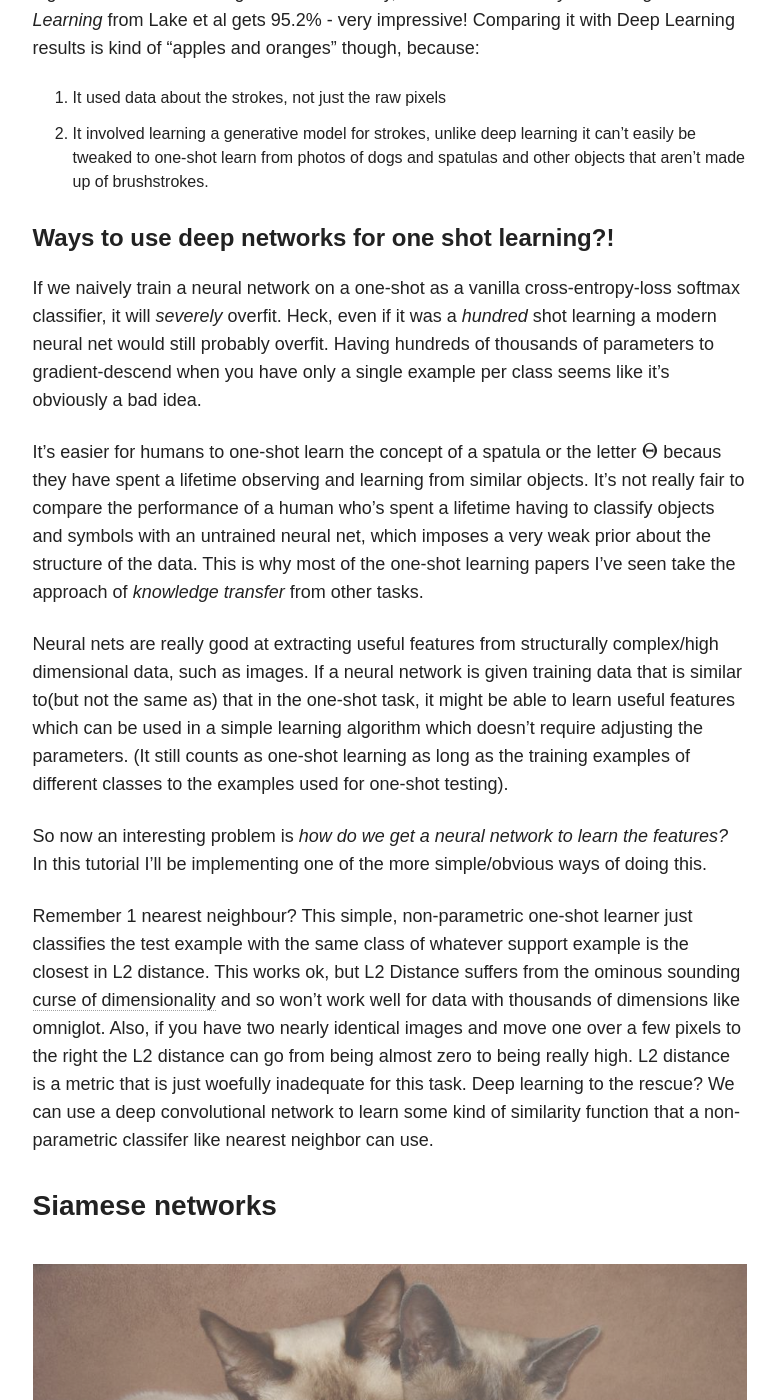
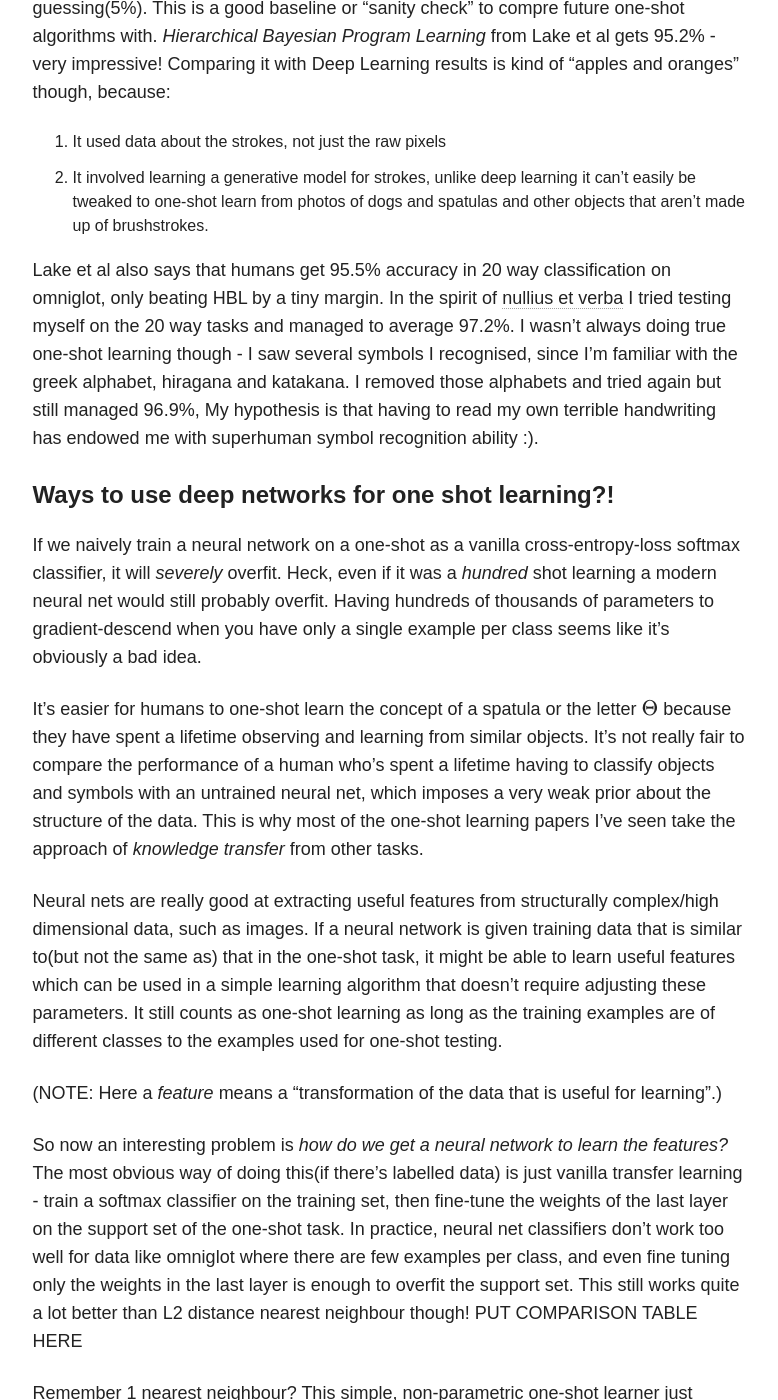
Before and after one commit to sorenbouma/sorenbouma.github.io, a Jekyll site: the page built from _posts/blog/2017-02-11-oneshot.md, in a window 1280 px wide and 1400 px high, scrolled down 4591 px. Shown: the whole window, without its empty margins (347-1125 px from the left). Built offline with Jekyll 4.4.1, drawn with Linux system fonts in a browser that asks for light colours; nearby versions of some CDN libraries; formulas are drawn with MathJax 3; comment, search, counter and statistics services are not loaded; some of the changed text lies outside the part shown.

Commit message:
added paragraph about fine-tuning

```diff
--- a/_posts/blog/2017-02-11-oneshot.md
+++ b/_posts/blog/2017-02-11-oneshot.md
@@ -49,7 +49,7 @@ Before we try to solve any problem, we should first precisely state what the pro
 
 Our model is given a tiny labelled training set  \\( S \\), which has N examples, each of a different class.
 
-\\[ S =  \{ (x_c) \}_{c=1}^{N} \\]
+\\[ S =  \{ \{x_c \} \}_{c=1}^{N} \\]
 
  It is also given \\( \hat{x} \\), the test example it has to classify. \\( \hat{x} \\) and \\(x_c \\) are all vectors \\( \in  \mathbb{R}^n \\) for some n.
 
@@ -68,7 +68,7 @@ Here are some examples of one-shot learning tasks on the Omniglot dataset, which
 
 ## About the data - Omniglot! :
 
-The [Omniglot dataset](https://github.com/brendenlake/omniglot " Lake, B. M., Salakhutdinov, R., and Tenenbaum, J. B. (2015). Human-level concept learning through probabilistic program induction. Science, 350(6266), 1332-1338.") is a collection of 1623 hand drawn characters from 50 alphabets. For every character there are just 20 examples, each drawn by a different person at resolution 105x105. It's sometimes referred to as the *transpose* of [MNIST](https://en.wikipedia.org/wiki/MNIST_database), since it has 1623 types of character with only 20 examples each, in contrast to MNIST having thousands of examples for only 10 digits. There is also data about the strokes used to create ech character, but we won't be using that. It's a really good benchmark for one-shot classification algorithms.
+The [Omniglot dataset](https://github.com/brendenlake/omniglot " Lake, B. M., Salakhutdinov, R., and Tenenbaum, J. B. (2015). Human-level concept learning through probabilistic program induction. Science, 350(6266), 1332-1338.") is a collection of 1623 hand drawn characters from 50 alphabets. For every character there are just 20 examples, each drawn by a different person at resolution 105x105. It's sometimes referred to as the *transpose* of [MNIST](https://en.wikipedia.org/wiki/MNIST_database), since it has 1623 types of character with only 20 examples each, in contrast to MNIST having thousands of examples for only 10 digits. There is also data about the strokes used to create ech character, but we won't be using that. Usually, it's split into 30 training alphabets and 20 validation alphabets.
 
 <figure class="third">
 	<a href="{{ site.url }}/images/alphabets/Braille.png"><img src="{{ site.url }}/images/alphabets/Braille.png" alt="image"></a>
@@ -81,7 +81,7 @@ The [Omniglot dataset](https://github.com/brendenlake/omniglot " Lake, B. M., Sa
 	<figcaption>A few of the alphabets from the omniglot dataset. As you can see, there's a huge variety of different symbols.</figcaption>
 </figure>
 
-
+It's a really good basic benchmark for one-shot classification algorithms.
 
 
 #### A One-Shot Learning Baseline / 1 Nearest Neighbour
@@ -90,22 +90,25 @@ The simplest way of doing classification is with k-nearest neighbours, but since
 
 \\[ C(\hat{x}) = \underset{c}{\operatorname{argmin}} \|\| \hat{x} - x_c \|\| \\]
 
-According to Koch et al, 1-nn gets 21.7% accuracy in 20 way one shot classification on omniglot. 21.7% doesn't sound great, but it's four times more accurate than random guessing(5%).  This is a good baseline or "sanity check" to compre future one-shot algorithms with. Humans get 95.5% accuracy, and *Hierarchical Bayesian Program Learning* from Lake et al gets 95.2% - very impressive! Comparing it with Deep Learning results is kind of "apples and oranges" though, because:
+According to Koch et al, 1-nn gets 21.7% accuracy in 20 way one shot classification on omniglot. 21.7% doesn't sound great, but it's four times more accurate than random guessing(5%).  This is a good baseline or "sanity check" to compre future one-shot algorithms with.  *Hierarchical Bayesian Program Learning* from Lake et al gets 95.2% - very impressive! Comparing it with Deep Learning results is kind of "apples and oranges" though, because:
 1. It used data about the strokes, not just the raw pixels
 2. It involved learning a generative model for strokes, unlike deep learning it can't easily be tweaked to one-shot learn from photos of dogs and spatulas and other objects that aren't made up of brushstrokes.
 
+Lake et al also says that humans get 95.5% accuracy in 20 way classification on omniglot, only beating HBL by a tiny margin. In the spirit of [nullius et verba](https://en.wikipedia.org/wiki/Nullius_in_verba) I tried testing myself on the 20 way tasks and managed to average 97.2%. I wasn't always doing true one-shot learning though - I saw several symbols I recognised, since I'm familiar with the greek alphabet, hiragana and katakana. I removed those alphabets and tried again but still managed 96.9%,
+My hypothesis is that having to read my own terrible handwriting has endowed me with superhuman symbol recognition ability :).
 
 #### Ways to use deep networks for one shot learning?!
 
 If we naively train a neural network on a one-shot as a vanilla cross-entropy-loss softmax classifier, it will *severely* overfit. Heck, even if it was a *hundred* shot learning a modern neural net would still probably overfit. Having hundreds of thousands of parameters to gradient-descend when you have only a single example per class seems like it's obviously a bad idea.
 
 
-It's easier for humans to one-shot learn the concept of a spatula or the letter \\( \Theta \\) becaus  they have spent a lifetime observing and learning from similar objects. It's not really fair to compare the performance of a human who's spent a lifetime having to classify objects and symbols with an untrained neural net, which imposes a very weak prior about the structure of the data. This is why most of the one-shot learning papers I've seen take the approach of *knowledge transfer* from other tasks.
+It's easier for humans to one-shot learn the concept of a spatula or the letter \\( \Theta \\) because they have spent a lifetime observing and learning from similar objects. It's not really fair to compare the performance of a human who's spent a lifetime having to classify objects and symbols with an untrained neural net, which imposes a very weak prior about the structure of the data. This is why most of the one-shot learning papers I've seen take the approach of *knowledge transfer* from other tasks.
 
-Neural nets are really good at extracting useful features from structurally complex/high dimensional data, such as images. If a neural network is given training data that is similar to(but not the same as) that in the one-shot task, it might be able to learn useful features which can be used in a simple learning algorithm which doesn't require adjusting the parameters. (It still counts as one-shot learning as long as the training examples of different classes to the examples used for one-shot testing).
+Neural nets are really good at extracting useful features from structurally complex/high dimensional data, such as images. If a neural network is given training data that is similar to(but not the same as) that in the one-shot task, it might be able to learn useful features which can be used in a simple learning algorithm that doesn't require adjusting these parameters. It still counts as one-shot learning as long as the training examples are of different classes to the examples used for one-shot testing.
 
+(NOTE: Here a *feature* means a "transformation of the data that is useful for learning".)
 
-So now an interesting problem is *how do we get a neural network to learn the features?* In this tutorial I'll be implementing one of the more simple/obvious ways of doing this.
+So now an interesting problem is *how do we get a neural network to learn the features?* The most obvious way of doing this(if there's labelled data) is just vanilla transfer learning - train a softmax classifier on the training set, then fine-tune the weights of the last layer on the support set of the one-shot task. In practice, neural net classifiers don't work too well for data like omniglot where there are few examples per class, and even fine tuning only the weights in the last layer is enough to overfit the support set. This still works quite a lot better than L2 distance nearest neighbour though! PUT COMPARISON TABLE HERE
 
 
 
@@ -132,7 +135,7 @@ If we we just concatenate two examples together and use them as a single input t
 
 #### Network architecture
 
-I'm going to describe the architecture pretty breifly because it's not the important part of the paper. Koch et al uses a *convolutional* siamese network to classify pairs of omniglot images, so the twin networks are both convolutional neural nets(CNNs). The twins each have the following architecture: convolution with 64 10x10 filters,relu -> max pool -> convolution with 128 7x7 filters, relu -> max pool -> convolution with 128 4x4 filters, relu -> max pool -> convolution with 256 4x4 filters. The twin networks reduce their inputs down to smaller and smaller 3d tensors, and their final outputs are flattened into vectors of length 4096. The absolute difference between the two vectors is used as input to a linear classifier. All up, the network has 389,51,745 parameters - 96% of which belong to the fully connected layer.
+I'm going to describe the architecture pretty breifly because it's not the important part of the paper. Koch et al uses a *convolutional* siamese network to classify pairs of omniglot images, so the twin networks are both convolutional neural nets(CNNs). The twins each have the following architecture: convolution with 64 10x10 filters,relu -> max pool -> convolution with 128 7x7 filters, relu -> max pool -> convolution with 128 4x4 filters, relu -> max pool -> convolution with 256 4x4 filters. The twin networks reduce their inputs down to smaller and smaller 3d tensors, and their final outputs are flattened into vectors of length 4096. The absolute difference between the two vectors is used as input to a linear classifier. All up, the network has 389,51,745 parameters - 96% of which belong to the fully connected layer. This is quite a lot, so the network has high capacity to overfit, but as I show below, pairwse training means the dataset size is huge so this won't be a problem.
 
 
 
@@ -292,10 +295,18 @@ class Siamese_Loader:
 
 ### Discussion
 
-We've just trained a neural network trained to do same-different pairwise classification on symbols. More importantly, we've shown that it can then get 85% accuracy in 20 way one-shot learning on symbols from other alphabets.
+We've just trained a neural network trained to do same-different pairwise classification on symbols. More importantly, we've shown that it can then get reasonable accuracy in 20 way one-shot learning on symbols from unseen alphabets. Of course, this is not the only way to use deep networks for one-shot learning.
 
 
-(Note that this isn't the only way to learn a non-parametric classifier; [Lillicrap et al, Matching Networks for One-Shot Learning]() learns a complete nearest neighbours classifier end-to-end, not just a metric, comparing the test example with the entire support set,
+
+### What next?
+
+The omniglot dataset has been around since 2015, and already ML algorithms are getting within the ballpark of human level performance on certain one-shot learning tasks. Hopefully one day it will be seen as a mere "sanity check" for one-shot classification algorithms much like MNIST is for supervised learning.
+
+Image classification is cool but I don't think it's the most interesting problem in machine learning. Now that we know deep one-shot learning can work pretty good, I think it would be cool to see attempts at one-shot learning for other, more exotic problems.
+
+Ideas from one-shot learning could be used for more sample efficient reinforcement learning, especially for things like OpenAI's Universe, where there are lots of MDPs/environments that have similar visual features and dynamics. - It would be cool to have an RL agent that could learn do really well a new environment after learning in similar MDPs.
+Bringing one-shot learning to NLP tasks is a cool idea too. *Matching Networks for One-Shot learning* has an attempt at one-shot language modeling, filling a missing word in a test sentence given a small set of support sentences.
 
 
 
```
Also changed, not shown: other parts of _posts/blog/2017-02-11-oneshot.md (+1 -1 lines).
